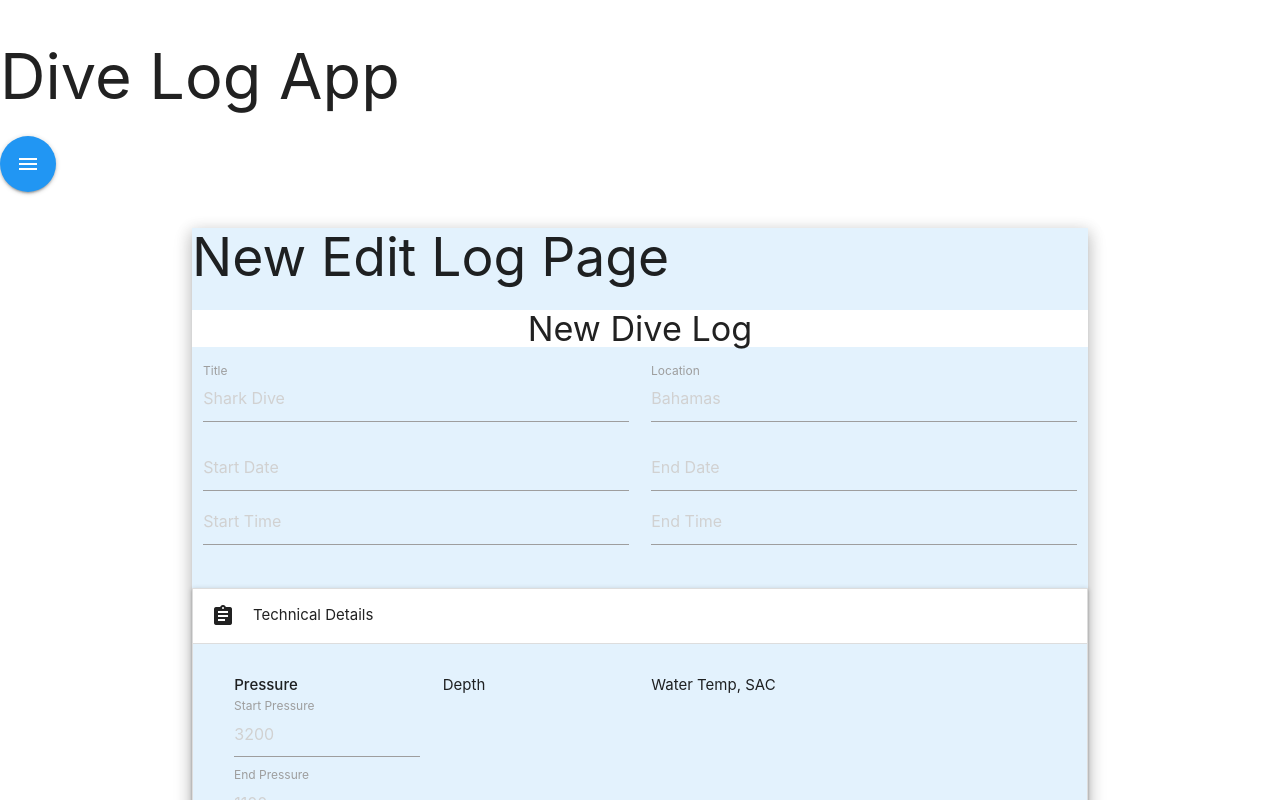
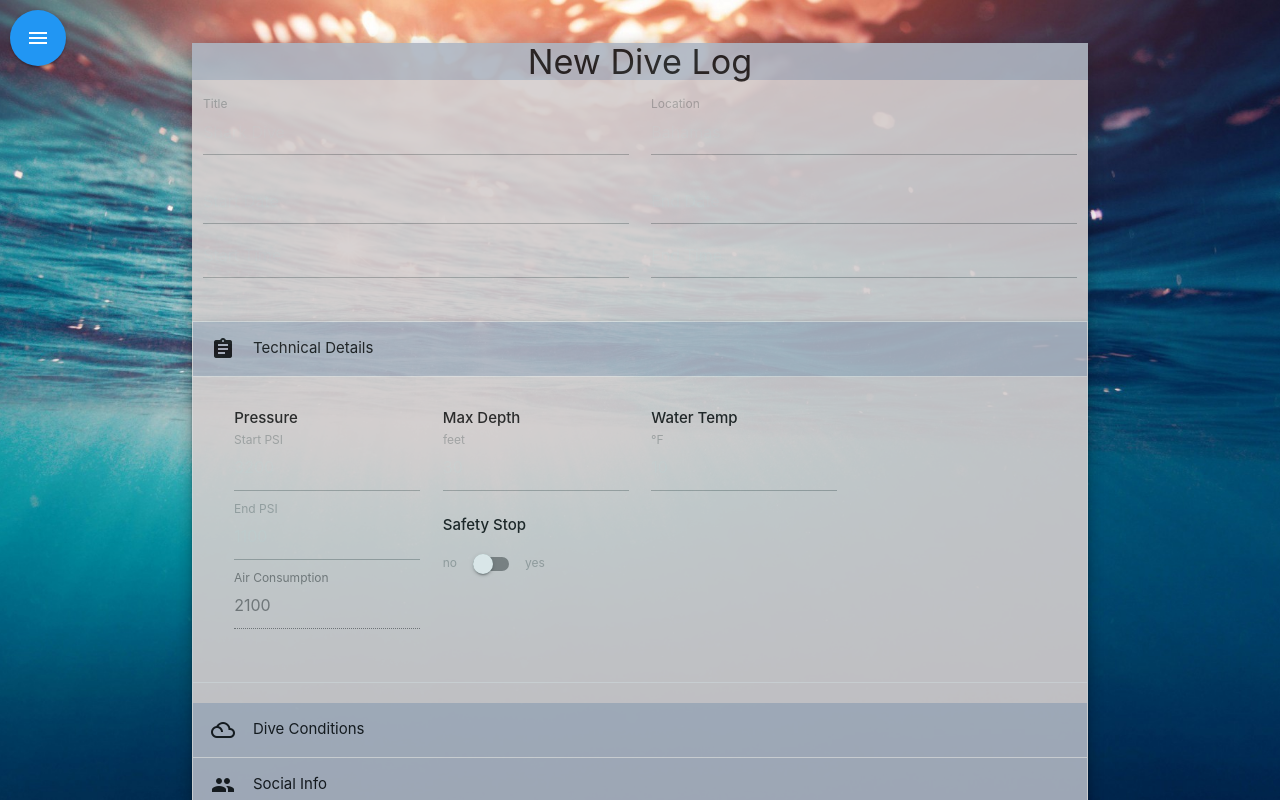
Before and after one commit to B-Helgeson/Diver_Down, a React (Create React App) app in the folder client/: page / in a window 1280 px wide. Shown: the top 800 px of the page. Built offline with nearby package versions, Linux system fonts and the light colour scheme.

Commit message:
updated dive log page

```diff
--- a/client/public/assets/css/style.css
+++ b/client/public/assets/css/style.css
@@ -1,3 +1,5 @@
+/* Login Page Related */
+
 .login {
     background: url("../img/login2.jpg") no-repeat center center fixed;
     -webkit-background-size: cover;
@@ -6,6 +8,53 @@
     background-size: cover;
   }
 
-  .login.content {
-    background: transparent;
+  .login-content {
+    padding: 100px;
   }
+
+  .login {
+    min-height: 100vh;
+  }
+
+  .login-elem {
+    background-color: white;
+    opacity: 0.75;
+  }
+
+  /* SideNav Related */
+
+  .sidenav-trigger {
+    margin: 10px 0px 0px 10px;
+    position: fixed;
+  }
+
+  .navOverlay {
+    background-color:grey;
+    opacity: 0.75;
+  }
+
+  /* Log Related */
+  .LogMainContainer {
+    background: url("../img/backgroundWater.jpg") no-repeat center center fixed;
+    -webkit-background-size: cover;
+    -moz-background-size: cover;
+    -o-background-size: cover;
+    background-size: cover;
+    min-height: 100vh;
+    padding-top: 20px;
+    padding-bottom: 20px;
+  }
+
+  .logHeaders {
+    background-color: #aeb5c1;
+    opacity: 100;
+  }
+
+  .newLog {
+    background-color: rgb(212, 206, 206);
+    opacity: 0.9;
+  }
+
+  h4 {
+    text-align:center;
+  }
--- a/client/public/assets/js/script.js
+++ b/client/public/assets/js/script.js
@@ -15,6 +15,9 @@ $(document).ready( ()=> {
 
     // Enable Chips for Equipment Input
     $('.chips').chips();
+
+    // Enable dropdown for formSelect
+    $('select').formSelect();
 
     // Dynamically populate the end date and end time
     $('#startDate').change( ()=> {
@@ -51,6 +54,8 @@ $(document).ready( ()=> {
                 $('#visCalc').text("Excellent")
                 break;
         }
+
+
 
 
 
--- a/client/public/index.html
+++ b/client/public/index.html
@@ -13,11 +13,10 @@
   <title>Dive Log App</title>
 </head>
 
-<body>
+<body class="body">
   <noscript>
     You need to enable JavaScript to run this app.
   </noscript>
-  <h1>Dive Log App</h1>
   <div id="root"></div>
 
 
--- a/client/src/components/Nav/Nav.js
+++ b/client/src/components/Nav/Nav.js
@@ -9,8 +9,8 @@ const Nav = () => (
                 <img src="assets/img/bubbles.jpg" alt="bubbles"/>
               </div>
               <a href="#user"><img src="assets/img/user-default.png" alt="default" style={{maxHeight: 200}} /></a>
-              <a href="#name"><span className="white-text name">John Doe</span></a>
-              <a href="#email"><span className="white-text email">jdandturk@gmail.com</span></a>
+              <a href="#name"><span className="white-text name navOverlay">John Doe</span></a>
+              <a href="#email"><span className="white-text email navOverlay">jdandturk@gmail.com</span></a>
             </div></li>
           <li><a href="#!">View Log Book</a></li>
           <li><div className="divider" /></li>
--- a/client/src/pages/Login/Login.js
+++ b/client/src/pages/Login/Login.js
@@ -10,7 +10,9 @@ class newLog extends Component {
 
 render() {
     return (
-      <div className="row login">
+    <div className="login">
+    <div className="login-content">
+      <div className="row login-elem">
       <form className="col s12">
         <div className="row">
           <div className="input-field col s6">
@@ -52,6 +54,8 @@ render() {
         </div>
       </form>
     </div>
+    </div>
+  </div>
     );
   }}
 
--- a/client/src/pages/NewEditLog/newLog.js
+++ b/client/src/pages/NewEditLog/newLog.js
@@ -10,11 +10,11 @@ class newLog extends Component {
 
 render() {
     return (
-        <div className="container newLog #e3f2fd blue lighten-5 z-depth-3">
-        <h2>New Edit Log Page</h2>
+      <div className="LogMainContainer header">
+        <div className="container newLog z-depth-3">
           <div className="top row">
             <div>
-              <h4 style={{textAlign: 'center', backgroundColor: 'white'}}>New Dive Log</h4>
+              <h4 className="logHeaders">New Dive Log</h4>
             </div>
             <div className="col s6">
               <div className="input-field">
@@ -39,33 +39,52 @@ render() {
           </div>
           <ul className="collapsible">
             <li className="active">
-              <div className="collapsible-header"><i className="material-icons">assignment</i>Technical Details</div>
+              <div className="collapsible-header logHeaders"><i className="material-icons">assignment</i>Technical Details</div>
               <div className="collapsible-body row">
                 <div className="col s3">
                   <strong>Pressure</strong>
                   <div className="input-field">
                     <input placeholder={3200} id="startPressure" type="number" className="validate" />
-                    <label htmlFor="startPressure">Start Pressure</label>
+                    <label htmlFor="startPressure">Start PSI</label>
                   </div>
                   <div className="input-field">
                     <input placeholder={1100} id="endPressure" type="number" className="validate" />
-                    <label htmlFor="endPressure">End Pressure</label>
+                    <label htmlFor="endPressure">End PSI</label>
                   </div>
                   <div className="input-field">
                     <input disabled defaultValue={2100} id="airConsumption" type="number" className="validate" />
-                    <label htmlFor="airConsumption">Consumption</label>
+                    <label htmlFor="airConsumption">Air Consumption</label>
                   </div>
                 </div>
                 <div className="col s3">
-                  Depth
+                <strong>Max Depth</strong>
+                  <div className="input-field">
+                    <input placeholder={30} id="maxDepth" type="number" className="validate" />
+                    <label htmlFor="maxDepth">feet</label>
+                  </div>
+                  <strong>Safety Stop</strong>
+                  <div className="input-field">
+                    <div className="switch">
+                    <label>
+                        no
+                        <input type="checkbox" className="safetyStop"></input>
+                        <span className="lever"></span>
+                        yes
+                      </label>
+                    </div>
+                  </div>
                 </div>
                 <div className="col s3">
-                  Water Temp, SAC
+                  <strong>Water Temp</strong>
+                    <div className="input-field">
+                      <input placeholder={10} id="waterTemp" type="number" className="validate" />
+                      <label htmlFor="waterTemp">°F</label>
+                    </div>
                 </div>
               </div>
             </li>
             <li>
-              <div className="collapsible-header"><i className="material-icons">filter_drama</i>Dive Conditions</div>
+              <div className="collapsible-header logHeaders"><i className="material-icons">filter_drama</i>Dive Conditions</div>
               <div className="collapsible-body row">
                 <div className="col s3">
                   <div className="row">
@@ -101,14 +120,26 @@ render() {
                   </div>
                   <div className="row">
                     <strong>Weather</strong>
+                    <div className="input-field">
+                      <select class="icons">
+                        <option value="" disabled selected>Select</option>
+                        <option value="Clear">Clear</option>
+                        <option value="Rainy">Rainy</option>
+                        <option value="Cold">Cold</option>
+                      </select>
+                    </div>
                   </div>
                 </div>
                 <div className="col s3">
                   <div className="row">
-                    Weight
+                    <strong>Weight Used</strong>
+                    <div className="input-field">
+                      <input placeholder={10} id="weightUsed" type="number" className="validate" />
+                      <label htmlFor="weightUsed">lbs</label>
+                    </div>
                   </div>
                   <div className="row">
-                    Equipment
+                  <strong>Equipment Used</strong>
                     <div className="chips input-field">
                       <input className="input equipment" />
                     </div>
@@ -117,9 +148,34 @@ render() {
               </div>
             </li>
             <li>
-              <div className="collapsible-header"><i className="material-icons">people</i>Social Info</div>
+              <div className="collapsible-header logHeaders"><i className="material-icons">people</i>Social Info</div>
               <div className="collapsible-body">
-                <span>Instructor/DM, Dive Buddies, Notes, Pictures</span>
+                <div className="col s3">
+                  <div className="row">
+                  <strong>Instructor / Dive Master</strong>
+                    <div className="chips input-field">
+                      <input className="input equipment" />
+                    </div>
+                  </div>
+                  <div className="row">
+                  <strong>Dive Buddies</strong>
+                    <div className="chips input-field">
+                      <input className="input equipment" />
+                    </div>
+                  </div>
+                </div>
+                <strong>Dive Notes / Comments</strong>
+                <div class="row">
+                  <form>
+                    <div class="row">
+                      <div class="input-field">
+                        <textarea id="textarea1" class="materialize-textarea"></textarea>
+                        <label for="textarea1">Textarea</label>
+                      </div>
+                    </div>
+                  </form>
+                </div>
+                <strong>Upload Pictures</strong>
                 <form action="#">
                   <div className="file-field input-field">
                     <div className="btn">
@@ -135,6 +191,7 @@ render() {
             </li>
           </ul>
         </div>
+      </div>
     );
   }}
 
```
Also changed, not shown: client/public/assets/img/backgroundWater.jpg (added).
